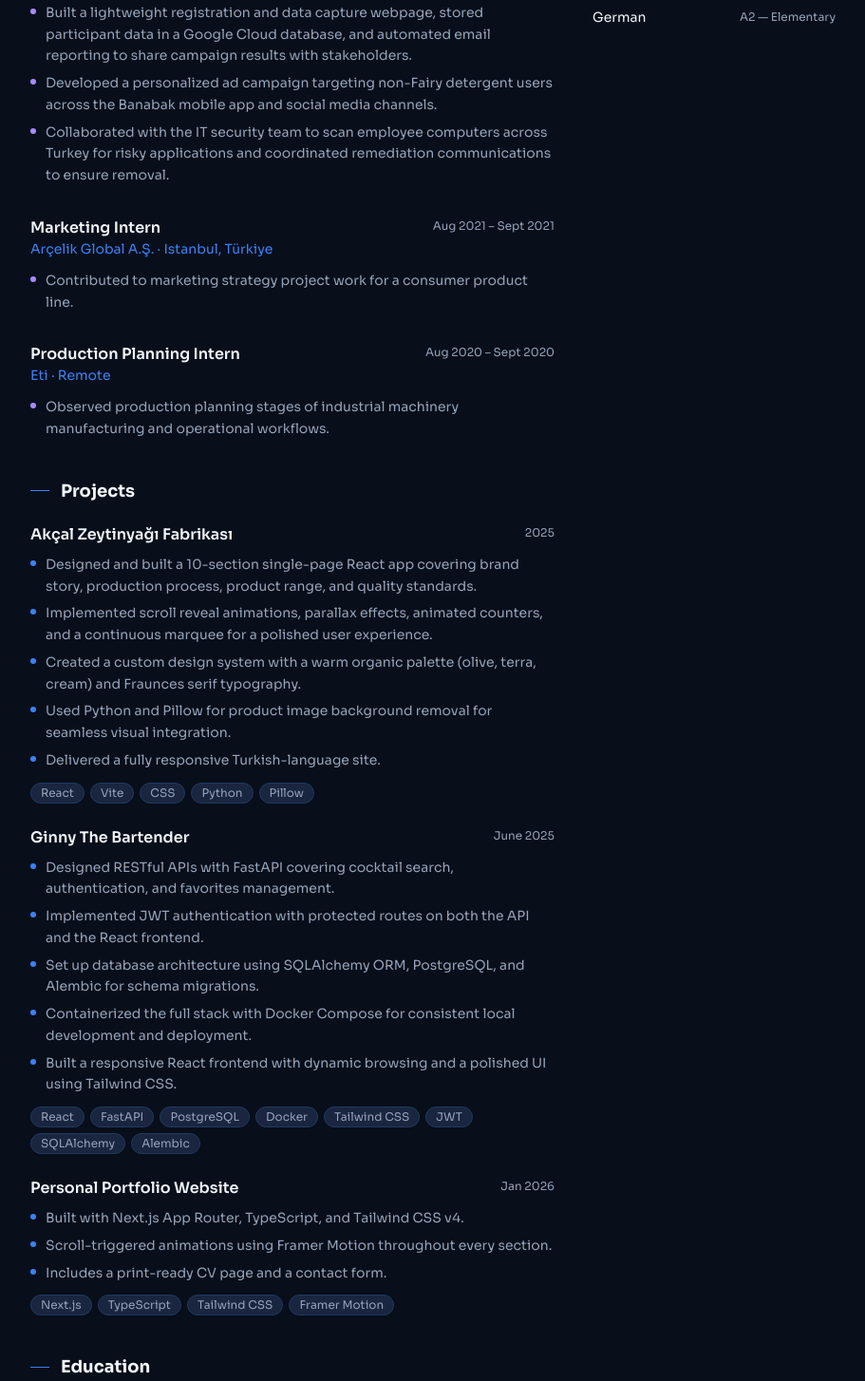
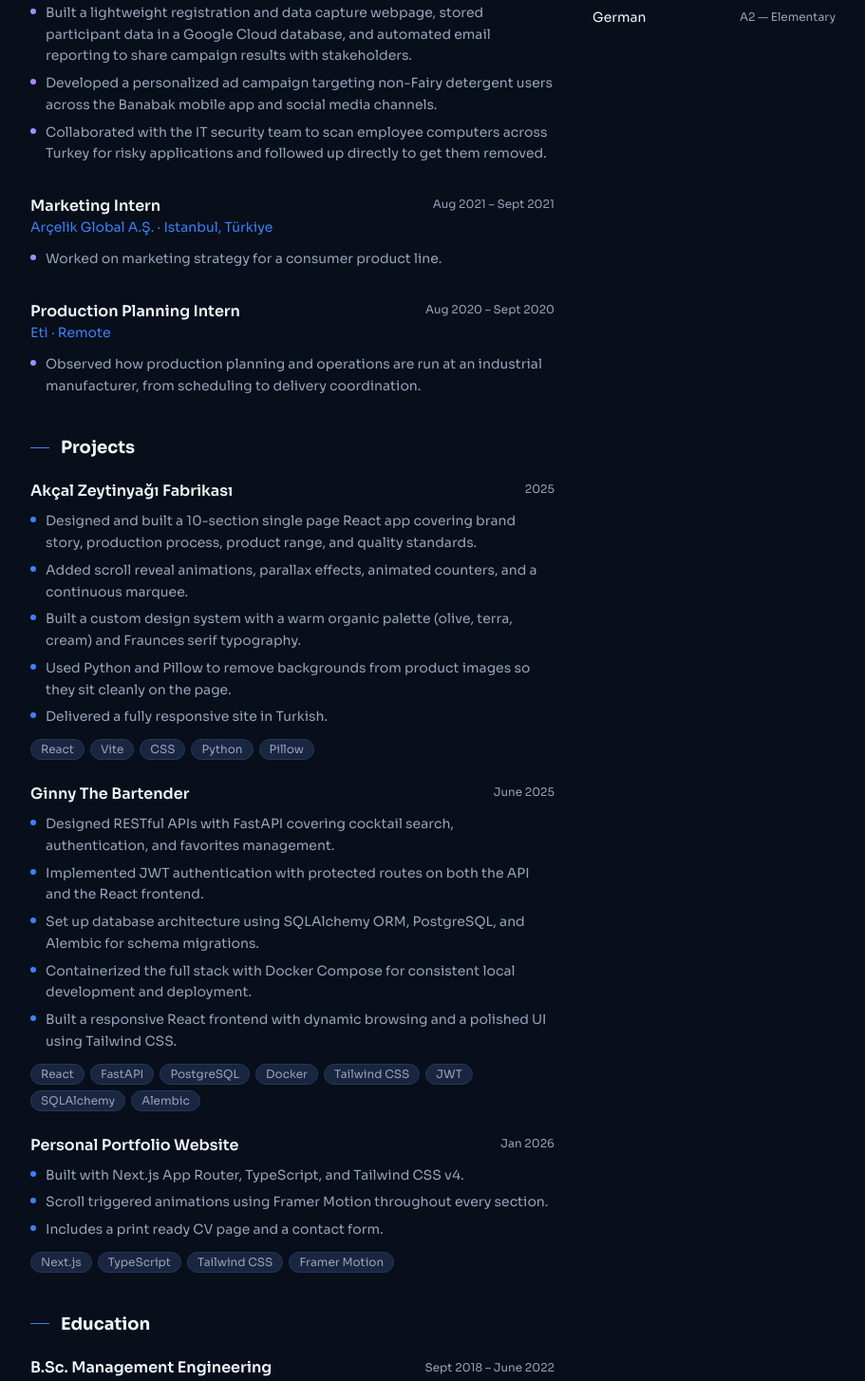
Before and after one commit to tugayapucu/tugaykapucu.com, a Next.js app: page /cv in a window 1280 px wide. Shown: the part 1162-2616 px from the top of the page at 95% size, without its empty margins (184-1095 px from the left). Built offline with nearby package versions, Linux system fonts and the light colour scheme.

Commit message:
fix(index): refine personal info and experience descriptions for clarity and impact

```diff
--- a/src/data/index.ts
+++ b/src/data/index.ts
@@ -3,9 +3,9 @@ export const personalInfo = {
   title: "Software Engineer",
   headline: "Software engineer who bridges technical depth with business outcomes.",
   tagline:
-    "I build full stack products, internal platforms, and data systems that real teams rely on — with a focus on delivery, reliability, and measurable impact.",
+    "I build full stack products, internal platforms, and data systems that real teams rely on. Delivery, reliability, and real impact are what I care about.",
   summary:
-    "Software engineer with a background spanning product focused web applications, REST APIs, analytics tooling, and embedded Linux platforms. I care about shipping software that actually solves problems — clean architecture, strong execution, and systems that hold up in production.",
+    "Software engineer with a background spanning product focused web applications, REST APIs, analytics tooling, and embedded Linux platforms. I care about shipping software that actually solves problems: clean architecture, strong execution, and systems that hold up in production.",
   availability: "Open to new opportunities",
   email: "tugayapucu@gmail.com",
   phone: "+90 543 517 86 68",
@@ -68,7 +68,7 @@ export const experience = [
       "Designed and operated the data collection and live transfer workflow for the Head & Shoulders Number One Music Awards campaign.",
       "Built a lightweight registration and data capture webpage, stored participant data in a Google Cloud database, and automated email reporting to share campaign results with stakeholders.",
       "Developed a personalized ad campaign targeting non-Fairy detergent users across the Banabak mobile app and social media channels.",
-      "Collaborated with the IT security team to scan employee computers across Turkey for risky applications and coordinated remediation communications to ensure removal.",
+      "Collaborated with the IT security team to scan employee computers across Turkey for risky applications and followed up directly to get them removed.",
     ],
   },
   {
@@ -78,7 +78,7 @@ export const experience = [
     location: "Istanbul, Türkiye",
     logo: "/arcelik_logo.jpg",
     bullets: [
-      "Contributed to marketing strategy project work for a consumer product line.",
+      "Worked on marketing strategy for a consumer product line.",
     ],
   },
   {
@@ -88,7 +88,7 @@ export const experience = [
     location: "Remote",
     logo: "/eti_logo.jpg",
     bullets: [
-      "Observed production planning stages of industrial machinery manufacturing and operational workflows.",
+      "Observed how production planning and operations are run at an industrial manufacturer, from scheduling to delivery coordination.",
     ],
   },
 ];
@@ -131,11 +131,11 @@ export const projects = [
     description:
       "Company website for a family-run olive oil factory operating since 1962 in Silifke, Turkey. Handled both visual design and full implementation.",
     bullets: [
-      "Designed and built a 10-section single-page React app covering brand story, production process, product range, and quality standards.",
-      "Implemented scroll reveal animations, parallax effects, animated counters, and a continuous marquee for a polished user experience.",
-      "Created a custom design system with a warm organic palette (olive, terra, cream) and Fraunces serif typography.",
-      "Used Python and Pillow for product image background removal for seamless visual integration.",
-      "Delivered a fully responsive Turkish-language site.",
+      "Designed and built a 10-section single page React app covering brand story, production process, product range, and quality standards.",
+      "Added scroll reveal animations, parallax effects, animated counters, and a continuous marquee.",
+      "Built a custom design system with a warm organic palette (olive, terra, cream) and Fraunces serif typography.",
+      "Used Python and Pillow to remove backgrounds from product images so they sit cleanly on the page.",
+      "Delivered a fully responsive site in Turkish.",
     ],
     stack: ["React", "Vite", "CSS", "Python", "Pillow"],
     github: "",
@@ -144,7 +144,7 @@ export const projects = [
     title: "Ginny The Bartender",
     period: "June 2025",
     description:
-      "A full stack cocktail discovery app with user authentication, personalized favorites, and a fully containerized deployment. Built end to end — from database schema to REST API to React UI.",
+      "A full stack cocktail discovery app with user authentication, personalized favorites, and a fully containerized deployment. Built end to end, from database schema to REST API to React UI.",
     bullets: [
       "Designed RESTful APIs with FastAPI covering cocktail search, authentication, and favorites management.",
       "Implemented JWT authentication with protected routes on both the API and the React frontend.",
@@ -159,11 +159,11 @@ export const projects = [
     title: "Personal Portfolio Website",
     period: "Jan 2026",
     description:
-      "This website — designed and built from scratch with a focus on clean typography, dark theme, and smooth animations.",
+      "Designed and built from scratch, with a focus on clean typography, dark theme, and smooth animations.",
     bullets: [
       "Built with Next.js App Router, TypeScript, and Tailwind CSS v4.",
-      "Scroll-triggered animations using Framer Motion throughout every section.",
-      "Includes a print-ready CV page and a contact form.",
+      "Scroll triggered animations using Framer Motion throughout every section.",
+      "Includes a print ready CV page and a contact form.",
     ],
     stack: ["Next.js", "TypeScript", "Tailwind CSS", "Framer Motion"],
     github: "https://github.com/tugayapucu/tugaykapucu.com",
@@ -177,7 +177,7 @@ export const featuredWork = [
     summary:
       "Built internal tools and automation around industrial Linux integration workflows, helping engineers move faster in a complex systems environment.",
     outcome:
-      "Combined systems knowledge with product thinking to improve reliability and reduce friction for other developers.",
+      "Brought together systems knowledge and product thinking to make things more reliable and easier for other developers.",
     stack: ["Python", "Linux", "Automation", "Internal Tools"],
   },
   {
@@ -186,7 +186,7 @@ export const featuredWork = [
     summary:
       "Created a test-and-analytics workflow using SQLite and Apache Superset to turn low-level performance measurements into usable dashboards.",
     outcome:
-      "Supported optimization work that contributed to a 25% boot-time reduction and a 10% CPU-usage improvement.",
+      "Supported optimization work that contributed to a 25% boot time reduction and a 10% CPU usage improvement.",
     stack: ["SQLite", "Apache Superset", "Analytics", "Performance"],
   },
   {
```
